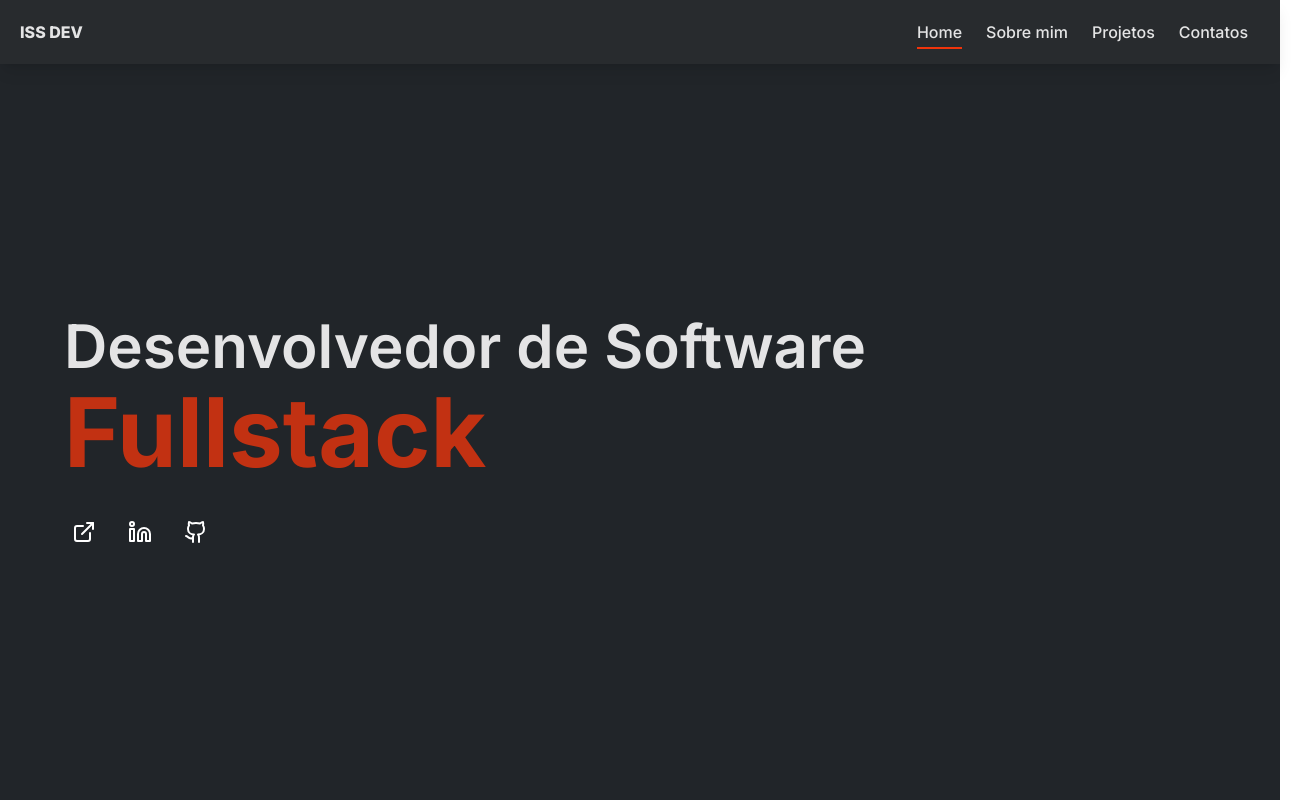
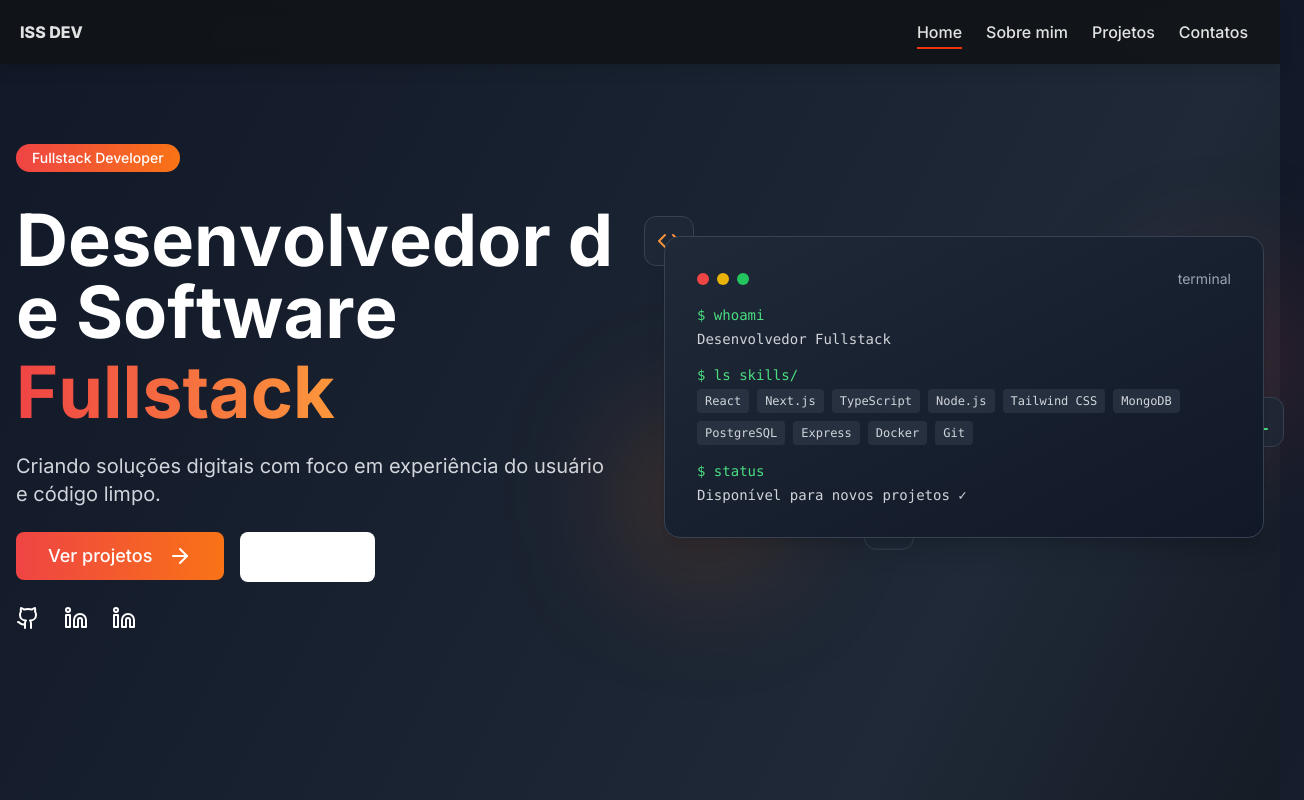
Before and after one commit to Isac-SS/Portifolio, a Next.js app: page / in a window 1280 px wide. Shown: the top 800 px of the page, 1304 px wide, since content can reach past the window. Built offline with nearby package versions, Linux system fonts and the light colour scheme; no server answers.

Commit message:
feat(home): implementa novo layout da home e altera background do projeto

```diff
--- a/src/app/globals.css
+++ b/src/app/globals.css
@@ -3,9 +3,9 @@
 @tailwind utilities;
 
 
-/* body {
-    background-color: #f034bc;
-} */
+body {
+    @apply bg-gradient-to-br from-gray-900 via-gray-800 to-black text-white;
+}
 
 html {
     scroll-behavior: smooth;
--- a/src/app/home/page.jsx
+++ b/src/app/home/page.jsx
@@ -1,69 +1,236 @@
-// eslint-disable-next-line no-unused-vars
+"use client";
 import TitleHome from "@/components/Title";
 import { Button } from "@/components/ui/button";
-import { Linkedin } from "lucide-react";
-import { Github } from "lucide-react";
+import {
+  Linkedin,
+  Github,
+  ExternalLink,
+  ArrowRight,
+  Code,
+  Terminal,
+  Database,
+} from "lucide-react";
 import { Card } from "@/components/ui/card";
-import { ExternalLink } from "lucide-react";
+import { motion } from "framer-motion";
 
 import React from "react";
+import Link from "next/link";
+
+const icons = [
+  {
+    href: "https://github.com",
+    size: 24,
+    label: "Github",
+    style:
+      "hover:text-[#f0340b] hover:scale-125 transition-all duration-300 ease-in-out",
+    icon: Github,
+  },
+  {
+    href: "https://linkedin.com",
+    size: 24,
+    label: "LinkedIn",
+    style:
+      "hover:text-[#f0340b] hover:scale-125 transition-all duration-300 ease-in-out",
+    icon: Linkedin,
+  },
+  {
+    href: "https://judge.beecrowd.com/pt/profile/676304",
+    size: 24,
+    label: "Beecrownd",
+    style:
+      "hover:text-[#f0340b] hover:scale-125 transition-all duration-300 ease-in-out",
+    icon: Linkedin,
+  },
+];
+
+const technologies = [
+  "React",
+  "Next.js",
+  "TypeScript",
+  "Node.js",
+  "Tailwind CSS",
+  "MongoDB",
+  "PostgreSQL",
+  "Express",
+  "Docker",
+  "Git",
+];
+
+const TypedText = ({ text }) => {
+  const characters = Array.from(text);
+
+  const containerVariants = {
+    hidden: { opacity: 0 },
+    visible: {
+      opacity: 1,
+      transition: {
+        staggerChildren: 0.03,
+      },
+    },
+  };
+
+  const characterVariants = {
+    hidden: { opacity: 0, y: 20 },
+    visible: {
+      opacity: 1,
+      y: 0,
+    },
+  };
+
+  return (
+    <motion.span
+      variants={containerVariants}
+      initial="hidden"
+      animate="visible"
+      className="inline-block"
+    >
+      {characters.map((char, index) => (
+        <motion.span
+          key={index}
+          variants={characterVariants}
+          className="inline-block"
+        >
+          {char === " " ? "\u00A0" : char}
+        </motion.span>
+      ))}
+    </motion.span>
+  );
+};
 
 function HomeMain() {
   return (
-    <Card className="max-h-screen bg-[#212529]">
-      <Card
-        className="flex flex-col justify-center p-16 bg-[#212529]"
-        style={{
-          height: "calc(100vh - 60px)",
-          maxWidth: "1440px",
-          margin: "0 auto",
-        }}
-      >
-        <TitleHome />
-        <div className="flex mt-8 gap-4">
-          <Button
-            variant="ghost"
-            size="icon"
-            title="Currículo"
-            className="text-white hover:text-[#4c4d4d] hover:bg-[#f0340bc7]"
+    <div className="min-h-screen text-white">
+      <div className="container mx-auto px-4 py-20">
+        <div className="grid md:grid-cols-2 gap-12 items-center">
+          <motion.div
+            initial={{ opacity: 0, x: -50 }}
+            animate={{ opacity: 1, x: 0 }}
+            transition={{ duration: 0.8 }}
+            className="space-y-6"
           >
-            <ExternalLink />
-          </Button>
-          <Button
-            variant="ghost"
-            size="icon"
-            title="Linkedin"
-            className="text-white hover:text-[#4c4d4d] hover:bg-[#f0340bc7]"
+            <div className="inline-block bg-gradient-to-r from-red-500 to-orange-500 px-4 py-1 rounded-full text-sm font-medium mb-2">
+              Fullstack Developer
+            </div>
+
+            <h1 className="text-5xl md:text-7xl font-bold">
+              <TypedText text="Desenvolvedor de Software" />
+              <span className="block mt-2 bg-clip-text text-transparent bg-gradient-to-r from-red-500 via-orange-400 to-yellow-500">
+                <TypedText text="Fullstack" />
+              </span>
+            </h1>
+
+            <p className="text-gray-300 text-lg md:text-xl">
+              Criando soluções digitais com foco em experiência do usuário e
+              código limpo.
+            </p>
+            <div className="flex gap-4">
+              <Button
+                className="bg-gradient-to-r from-red-500 to-orange-500 hover:from-red-600 hover:to-orange-600 text-white px-8 py-6 rounded-lg font-medium text-lg flex items-center gap-2 transition-all hover:scale-105"
+                asChild
+              >
+                <Link href="/projetos">
+                  Ver projetos <ArrowRight className="ml-2" />
+                </Link>
+              </Button>
+
+              <Button
+                variant="outline"
+                className="border-white/20 hover:bg-white/10 text-white px-8 py-6 rounded-lg font-medium text-lg transition-all hover:scale-105"
+                asChild
+              >
+                <Link href="/contato">Contato</Link>
+              </Button>
+            </div>
+
+            <div className="flex mt-8 gap-6">
+              {icons.map((icon, index) => {
+                const IconComponent = icon.icon;
+                return (
+                  <Link
+                    key={index}
+                    href={icon.href}
+                    target="_blank"
+                    className={icon.style}
+                    aria-label={icon.label}
+                  >
+                    <IconComponent size={icon.size} />
+                  </Link>
+                );
+              })}
+            </div>
+          </motion.div>
+
+          <motion.div
+            initial={{ opacity: 0, y: 50 }}
+            animate={{ opacity: 1, y: 0 }}
+            transition={{ duration: 0.8, delay: 0.3 }}
+            className="relative"
           >
-            <a
-              href="https://www.linkedin.com/feed/"
-              title="Linkedin"
-              target="_blank"
-              rel="noopener noreferrer"
-              className="text-white hover:text-[#4c4d4d] hover:bg-[#f0340bc7]"
+            <div className="relative z-10">
+              <div className="bg-gradient-to-br from-gray-800 to-gray-900 p-8 rounded-2xl border border-gray-700 shadow-xl">
+                <div className="flex items-center mb-4">
+                  <div className="w-3 h-3 rounded-full bg-red-500 mr-2"></div>
+                  <div className="w-3 h-3 rounded-full bg-yellow-500 mr-2"></div>
+                  <div className="w-3 h-3 rounded-full bg-green-500 mr-2"></div>
+                  <div className="ml-auto text-gray-400 text-sm">terminal</div>
+                </div>
+
+                <div className="font-mono text-sm">
+                  <p className="text-green-400">$ whoami</p>
+                  <p className="text-gray-300 mt-1">Desenvolvedor Fullstack</p>
+
+                  <p className="text-green-400 mt-4">$ ls skills/</p>
+                  <div className="flex flex-wrap gap-2 mt-1">
+                    {technologies.map((tech, index) => (
+                      <span
+                        key={index}
+                        className="bg-gray-700/50 text-gray-300 px-2 py-1 rounded text-xs"
+                      >
+                        {tech}
+                      </span>
+                    ))}
+                  </div>
+
+                  <p className="text-green-400 mt-4">$ status</p>
+                  <p className="text-gray-300 mt-1">
+                    Disponível para novos projetos ✓
+                  </p>
+                </div>
+              </div>
+            </div>
+
+            {/* Elementos decorativos */}
+            <div className="absolute top-10 -right-10 w-40 h-40 bg-red-500/20 rounded-full blur-3xl"></div>
+            <div className="absolute -bottom-10 -left-10 w-40 h-40 bg-orange-500/20 rounded-full blur-3xl"></div>
+
+            {/* Ícones flutuantes */}
+            <motion.div
+              className="absolute -top-5 -left-5 bg-gray-800/80 p-3 rounded-xl border border-gray-700"
+              animate={{ y: [0, -10, 0] }}
+              transition={{ repeat: Number.POSITIVE_INFINITY, duration: 3 }}
             >
-              <Linkedin />
-            </a>
-          </Button>
-          <Button
-            variant="ghost"
-            size="icon"
-            title="GitHub"
-            className="text-white hover:text-[#4c4d4d] hover:bg-[#f0340bc7]"
-          >
-            <a
-              href="https://github.com/Isac-SS/"
-              title="Linkedin"
-              target="_blank"
-              rel="noopener noreferrer"
-              className="text-white hover:text-[#4c4d4d] hover:bg-[#f0340bc7]"
+              <Code size={24} className="text-orange-400" />
+            </motion.div>
+
+            <motion.div
+              className="absolute top-1/2 -right-5 bg-gray-800/80 p-3 rounded-xl border border-gray-700"
+              animate={{ y: [0, 10, 0] }}
+              transition={{ repeat: Number.POSITIVE_INFINITY, duration: 4 }}
             >
-              <Github />
-            </a>
-          </Button>
+              <Terminal size={24} className="text-green-400" />
+            </motion.div>
+
+            <motion.div
+              className="absolute -bottom-5 left-1/3 bg-gray-800/80 p-3 rounded-xl border border-gray-700"
+              animate={{ y: [0, -15, 0] }}
+              transition={{ repeat: Number.POSITIVE_INFINITY, duration: 5 }}
+            >
+              <Database size={24} className="text-blue-400" />
+            </motion.div>
+          </motion.div>
         </div>
-      </Card>
-    </Card>
+      </div>
+    </div>
   );
 }
 
```
